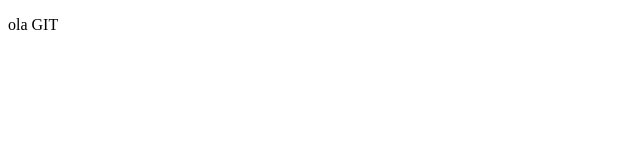
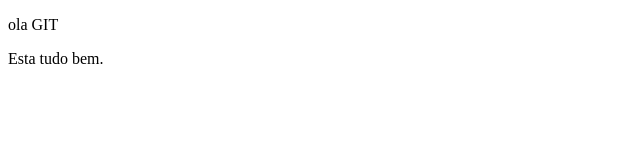
Before and after one commit to ZolaDany/primeiroteste, a plain HTML site: page index.html in a window 1280 px wide. Shown: the full height of the page, 0-640 px from the left. Drawn offline with Linux system fonts and the light colour scheme.

Commit message:
meu terceiro commit

```diff
--- a/index.html
+++ b/index.html
@@ -8,5 +8,6 @@
 </head>
 <body>
   <p>ola GIT</p>
+  <p>Esta tudo bem.</p>
 </body>
 </html>
```
